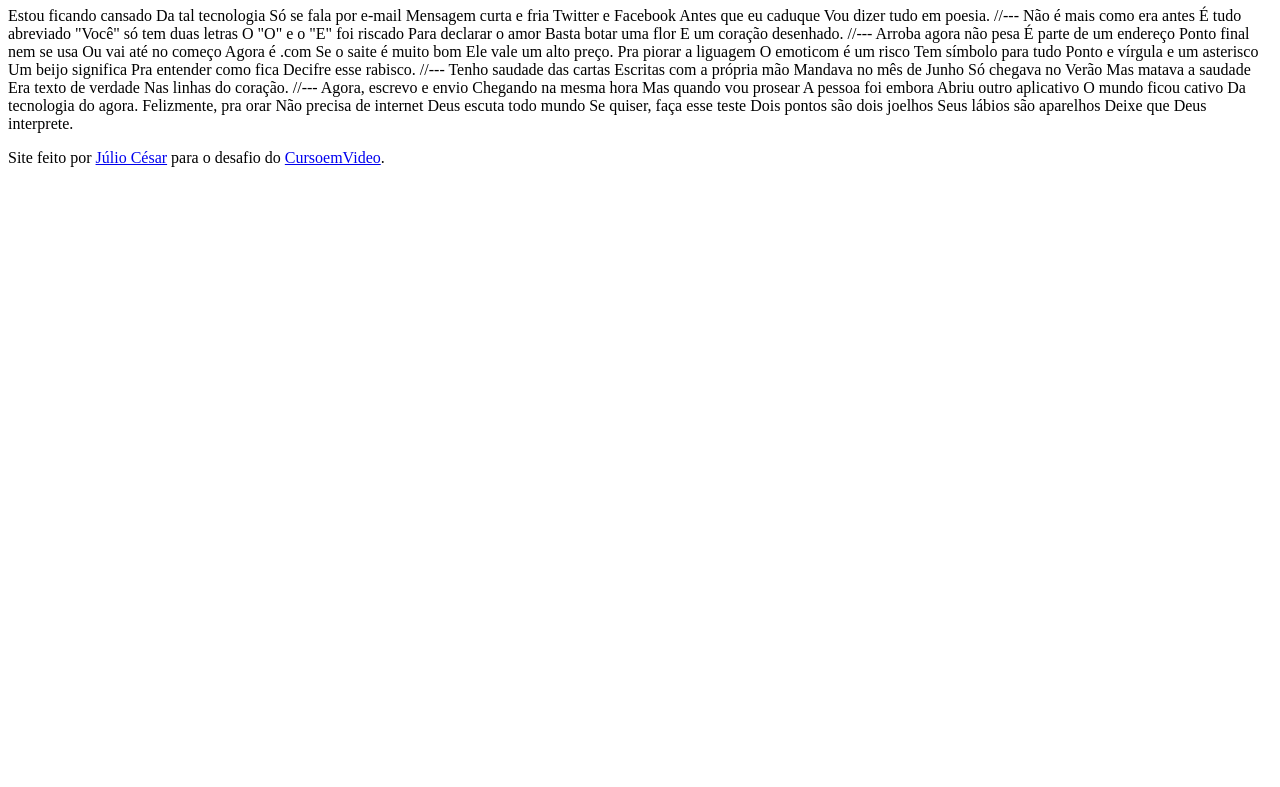
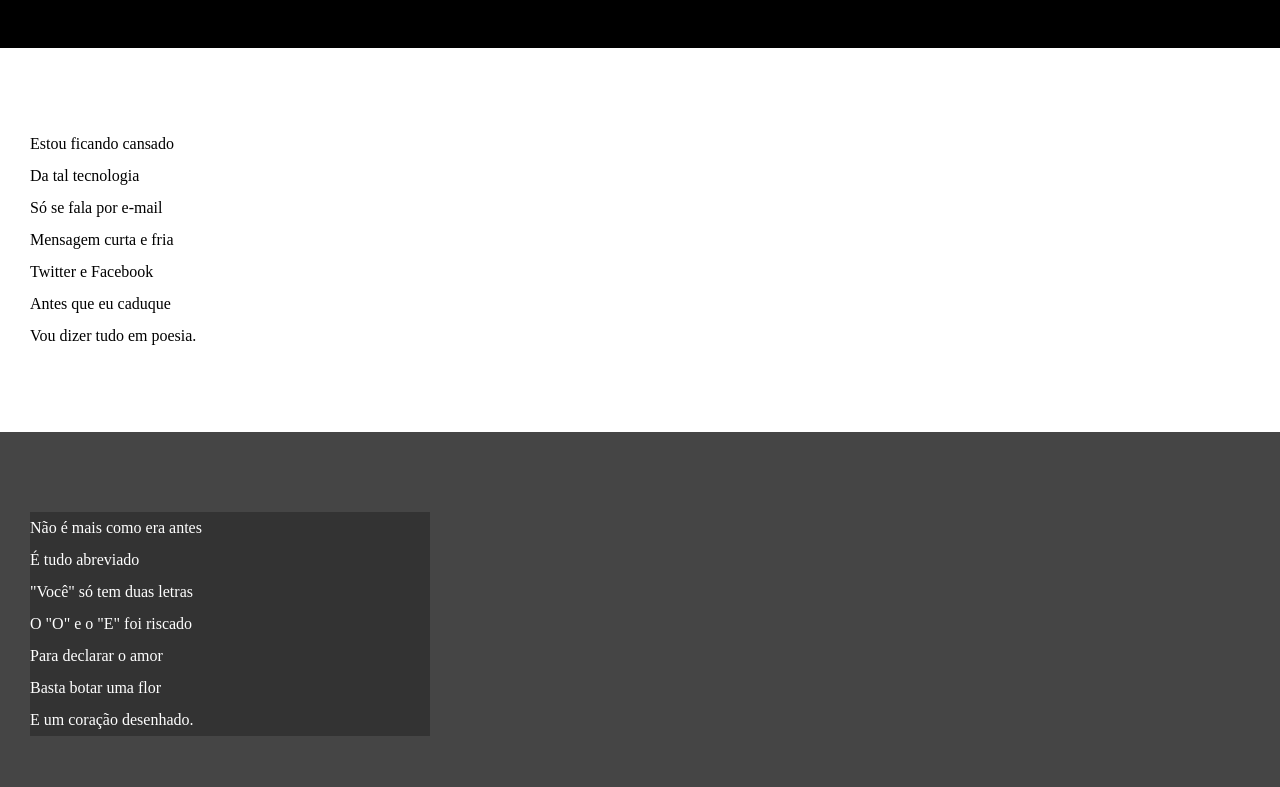
Before and after one commit to JulioCesar0000/html-css, a plain HTML site: page Desafios/d5/index.html in a window 1280 px wide. Shown: the part 107-894 px from the top of the page. Before the commit the page ends 800 px from the top, so only its background shows below. Drawn offline with Linux system fonts and the light colour scheme.

Commit message:
atualizei o estilo e blocos

```diff
--- /dev/null
+++ b/Desafios/d5/estilo/style.css
@@ -0,0 +1,58 @@
+@charset "UTF-8";
+
+* {
+  margin: 0px;
+  padding: 0px;
+}
+
+html, body {
+    min-height: 100vh;
+    background-color: darkgray;
+}
+
+header {
+    background-color: black;
+    color: white;
+    text-align: center;
+}
+header > h1 {
+    padding-top: 50px;
+    font-variant: small-caps;
+}
+
+header > p {
+    padding-bottom: 50px;
+}
+
+a {
+    color: white;
+    text-decoration: none;
+    font-weight: bolder;
+}
+a:hover {
+    text-decoration: underline;
+}
+section {
+    padding-top: 10vh;
+    padding-bottom: 10vh;
+    line-height: 2em;
+    padding-left: 30px;
+}
+section.normal {
+    background-color: white;
+    color: black;
+}
+section.imagem {
+    background-color: #454545;
+    color: white;
+}
+section.imagem > p {
+    width: 400px;
+    background-color: rgba(0, 0, 0, 0.267);
+}
+footer {
+    background-color: black;
+    color: white;
+    text-align: center;
+    padding: 10px;
+}
--- a/Desafios/d5/index.html
+++ b/Desafios/d5/index.html
@@ -4,6 +4,8 @@
     <meta charset="UTF-8">
     <meta name="viewport" content="width=device-width, initial-scale=1.0">
     <title>Cordel</title>
+    <link rel="stylesheet" href="estilo/style.css"
+
 </head>
 <body>
     <header>
@@ -11,72 +13,89 @@
         <p>Por <a href=" https://www.recantodasletras.com.br/poesias/3186743" target="_blank">Milton Duarte</a></p>
     </header>
 
-    Estou ficando cansado
-    Da tal tecnologia
-    Só se fala por e-mail
-    Mensagem curta e fria
-    Twitter e Facebook
-    Antes que eu caduque
-    Vou dizer tudo em poesia.
+    <section class="normal">
+        <p>
+            Estou ficando cansado <br>
+            Da tal tecnologia <br>
+            Só se fala por e-mail <br>
+            Mensagem curta e fria <br>
+            Twitter e Facebook <br>
+            Antes que eu caduque <br>
+            Vou dizer tudo em poesia. <br>
+        </p>
+    </section>
 
-    //---
+    <section class="imagem">
+        <p>
+            Não é mais como era antes <br>
+            É tudo abreviado <br>
+            "Você" só tem duas letras <br>
+            O "O" e o "E" foi riscado <br>
+            Para declarar o amor <br>
+            Basta botar uma flor <br>
+            E um coração desenhado. <br>
+        </p>
+    </section>
 
-    Não é mais como era antes
-    É tudo abreviado
-    "Você" só tem duas letras
-    O "O" e o "E" foi riscado
-    Para declarar o amor
-    Basta botar uma flor
-    E um coração desenhado.
+    <section class="normal">
+        <p>
+            Arroba agora não pesa <br>
+            É parte de um endereço <br>
+            Ponto final nem se usa <br>
+            Ou vai até no começo <br>
+            Agora é .com <br>
+            Se o saite é muito bom <br>
+            Ele vale um alto preço. <br>
+        </p>
 
-    //---
+        <p>
+            Pra piorar a liguagem <br>
+            O emoticom é um risco <br>
+            Tem símbolo para tudo <br>
+            Ponto e vírgula e um asterisco <br>
+            Um beijo significa <br>
+            Pra entender como fica <br>
+            Decifre esse rabisco. <br>
+        </p>
+    </section>
 
-    Arroba agora não pesa
-    É parte de um endereço
-    Ponto final nem se usa
-    Ou vai até no começo
-    Agora é .com
-    Se o saite é muito bom
-    Ele vale um alto preço.
+    <section class="imagem">
+        <p>
+            Tenho saudade das cartas <br>
+            Escritas com a própria mão <br>
+            Mandava no mês de Junho <br>
+            Só chegava no Verão <br>
+            Mas matava a saudade <br>
+            Era texto de verdade <br>
+            Nas linhas do coração. <br>
+                </section>
+        </p>
 
-    Pra piorar a liguagem
-    O emoticom é um risco
-    Tem símbolo para tudo
-    Ponto e vírgula e um asterisco
-    Um beijo significa
-    Pra entender como fica
-    Decifre esse rabisco.
 
-    //---
+    <section class="normal">
+        <p>
+            Agora, escrevo e envio <br>
+            Chegando na mesma hora <br>
+            Mas quando vou prosear <br>
+            A pessoa foi embora <br>
+            Abriu outro aplicativo <br>
+            O mundo ficou cativo <br>
+            Da tecnologia do agora. <br>
+        </p>
 
-    Tenho saudade das cartas
-    Escritas com a própria mão
-    Mandava no mês de Junho
-    Só chegava no Verão
-    Mas matava a saudade
-    Era texto de verdade
-    Nas linhas do coração.
-
-    //---
-
-    Agora, escrevo e envio
-    Chegando na mesma hora
-    Mas quando vou prosear
-    A pessoa foi embora
-    Abriu outro aplicativo
-    O mundo ficou cativo
-    Da tecnologia do agora.
-
-    Felizmente, pra orar
-    Não precisa de internet
-    Deus escuta todo mundo
-    Se quiser, faça esse teste
-    Dois pontos são dois joelhos
-    Seus lábios são aparelhos
-    Deixe que Deus interprete.
+        <p>
+            Felizmente, pra orar <br>
+            Não precisa de internet <br>
+            Deus escuta todo mundo <br>
+            Se quiser, faça esse teste <br>
+            Dois pontos são dois joelhos <br>
+            Seus lábios são aparelhos <br>
+            Deixe que Deus interprete. <br>
+        </p>
+    </section>
 
     <footer>
-      <p>Site feito por <a href="https://github.com/JulioCesar0000?tab=repositories" target="_blank">Júlio César</a> para o desafio do <a href="https://www.youtube.com/@CursoemVideo" target="_blank">CursoemVideo</a>.</p>
+      <p>Site feito por <a href="https://github.com/JulioCesar0000?tab=repositories" target="_blank">Júlio César</a> para o desafio do <a href="https://www.cursoemvideo.com" target="_blank">CursoemVideo</a>.</p>
     </footer>
 </body>
 </html>
```
